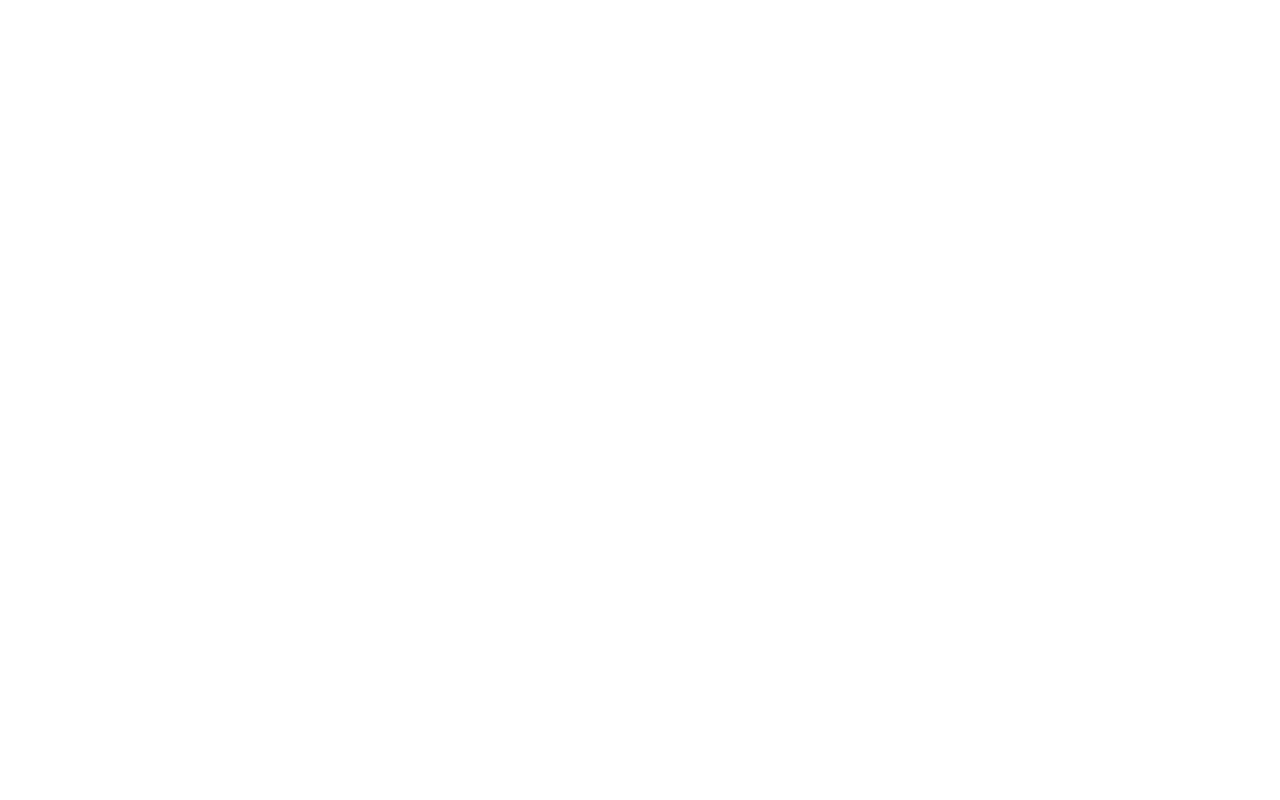
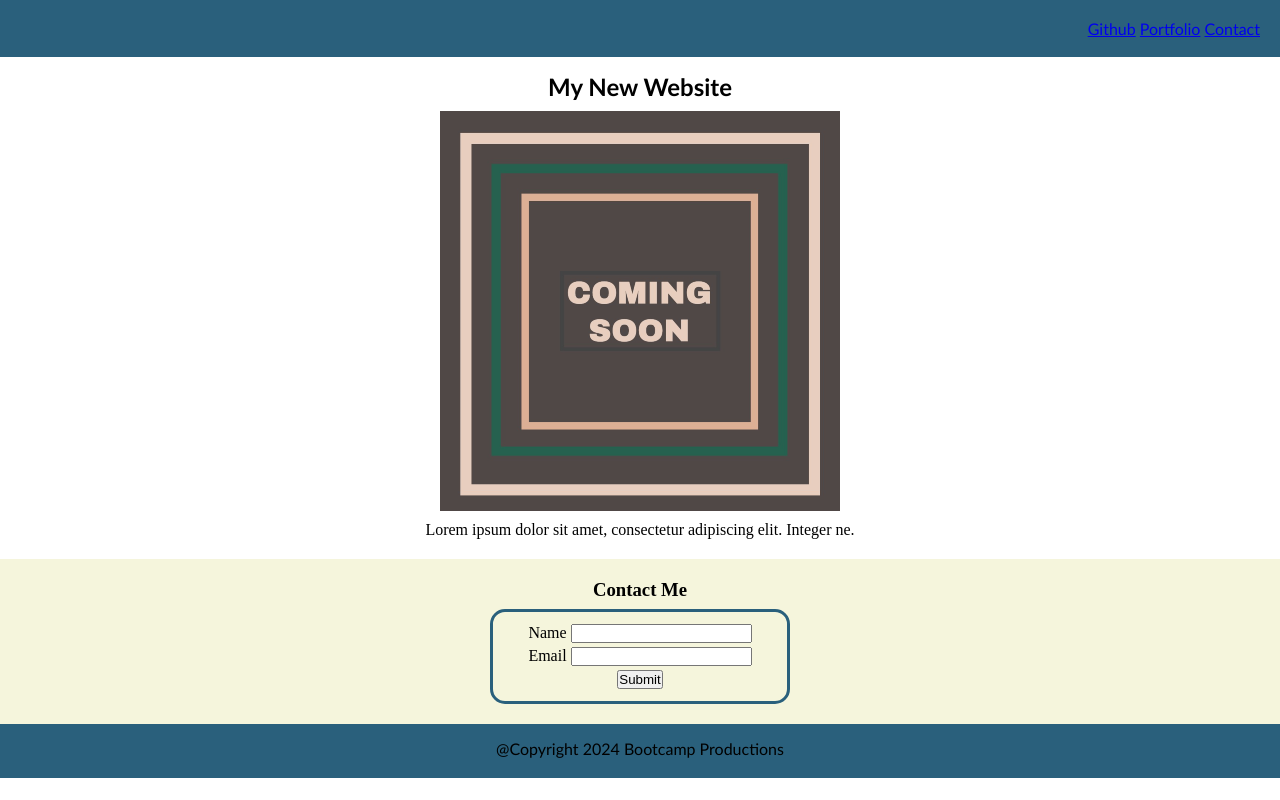
Before and after one commit to cpars/Mini-Project-1, a plain HTML site: page index.html in a window 1280 px wide. Drawn offline with Linux system fonts and the light colour scheme.

Commit message:
Fixed Assests Link, Added Border around form, other minor style changes

```diff
--- a/assests/style.css
+++ b/assets/style.css
@@ -16,6 +16,10 @@ nav{
 
 footer {
     background-color: #2a607c;
+    text-align: center;
+    font-family: 'Trebuchet MS', 'Lucida Sans Unicode', 'Lucida Grande', 'Lucida Sans', Arial, sans-serif;
+    padding-top: 15px;
+
 }
 
 .header {
@@ -63,8 +67,15 @@ h3{
     display: inline-block;
 }
 
-form {
+.form {
     display: block;
+    border: solid;
+    border-color:#2a607c;
+    border-radius: 15px;
+    padding: 10px;
+    width: 300px;
+    margin: 0 auto;
+
 }
 
 #input-box {
--- a/index.html
+++ b/index.html
@@ -0,0 +1,51 @@
+<!DOCTYPE html>
+<html lang="en-US">
+
+  <head>
+    <meta charset="UTF-8">
+    <title><Mini-Project-1></Mini-Project-1></title>
+    <link rel="stylesheet" type="text/css" href="./assets/style.css">
+  </head>
+
+  <body>
+    <header>
+        <div class="header">
+            <nav>
+                <ul>
+                <li><a href="https://www.github.com" target="_blank">Github</a></li>
+                <li><a href="https://www.github.com/cpars" target="_blank">Portfolio</a></li>
+                <li><a href="#ContactSection">Contact</a></li>
+                </ul>
+            </nav>
+        </div>
+    </header>
+
+    <section>
+        <div>
+            <h2>My New Website</h2>
+            <img src="./assets/image-1.png" alt="Box"/>
+            <p>Lorem ipsum dolor sit amet, consectetur adipiscing elit. Integer ne.</p>
+        </div>
+    </section>
+    <section class="contact" id="ContactSection">
+        <h3>Contact Me</h3>
+        <form class="form">
+            <div id="input-box">
+                <label for="name">Name</label>
+                <input type="text" id="name" name="name" required>
+            </div>
+            <div id="input-box">
+                <label for="email">Email</label>
+                <input type="email" id="email" name="email" required>
+            </div>
+            <div id="input-box">
+                <button type="submit">Submit</button>
+            <div>
+        </form>
+
+    </section>
+
+    <footer>
+        <p>@Copyright 2024 Bootcamp Productions</p>
+    </footer>
+  </body>
```
Also changed, not shown: assets/image-1.png (renamed from assests/image-1.png).
